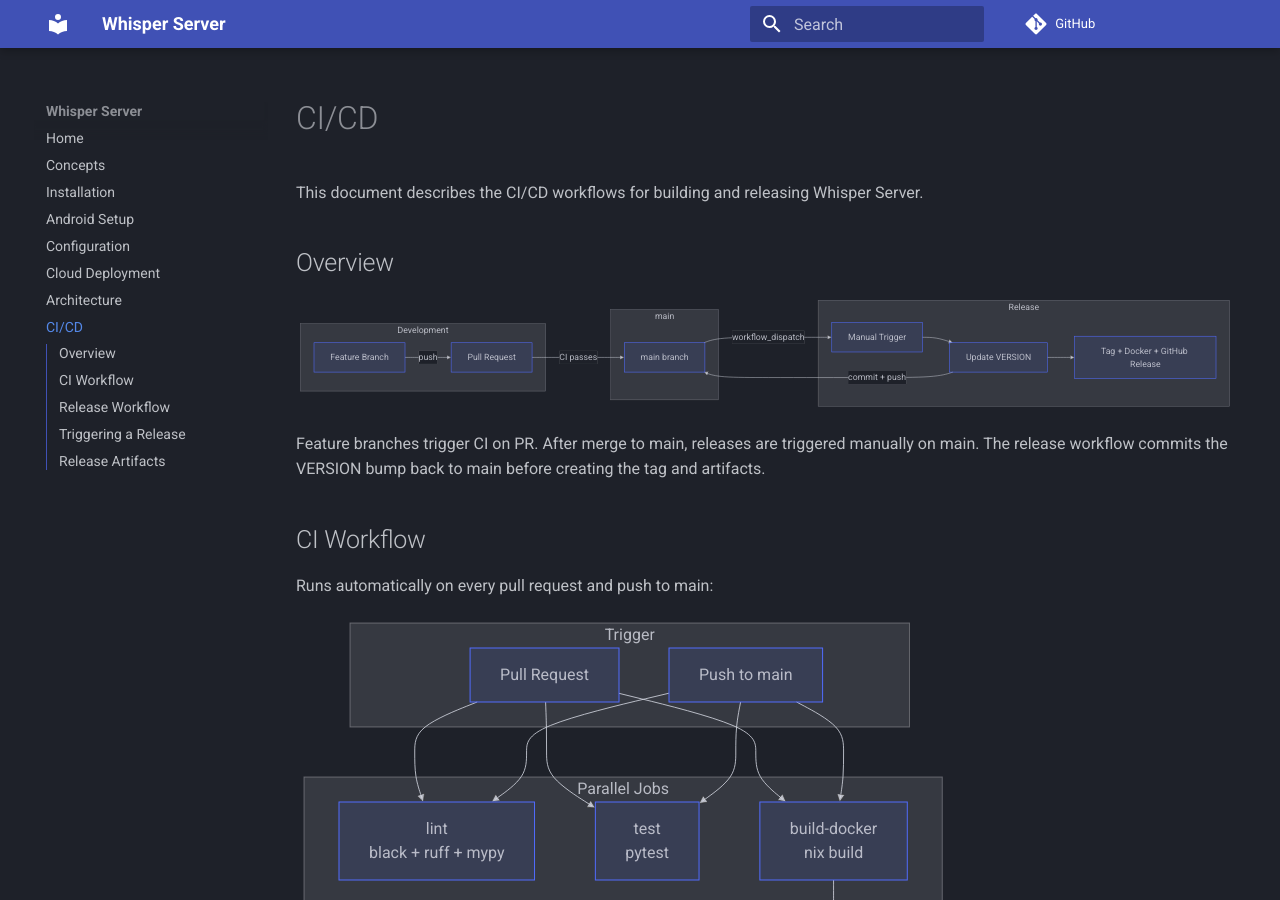
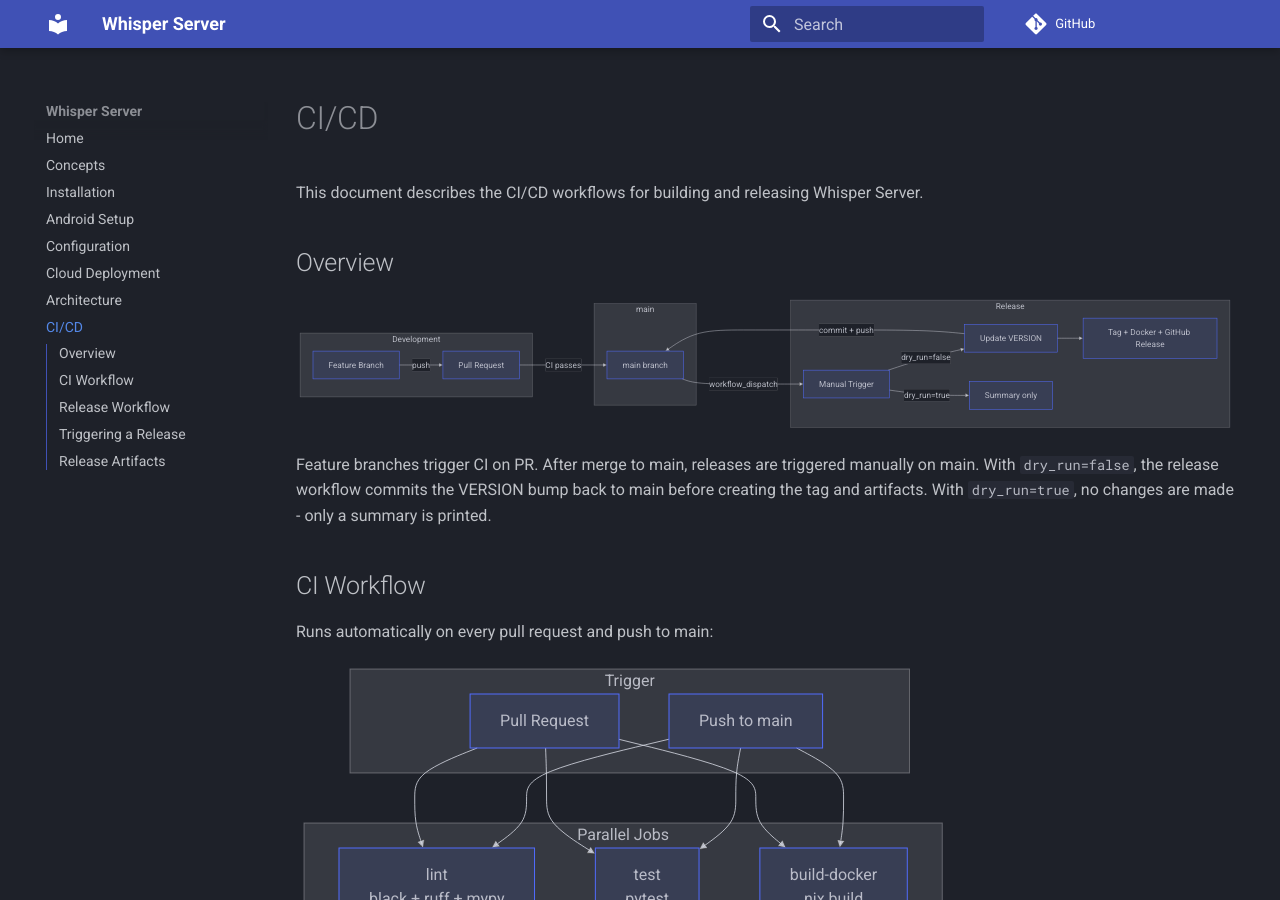
Before and after one commit to paolino/whisper-server, an MkDocs documentation site: the page built from docs/ci-cd.md, in a window 1280 px wide and 900 px high. Built offline with MkDocs 1.6.1 and Material for MkDocs 9.7.7, drawn with Linux system fonts in a browser that asks for light colours; comment, search, counter and statistics services are not loaded.

Commit message:
docs: clarify dry run behavior in CI/CD overview

````diff
--- a/docs/ci-cd.md
+++ b/docs/ci-cd.md
@@ -19,17 +19,19 @@
         R[Manual Trigger]
         V[Update VERSION]
         D[Tag + Docker + GitHub Release]
+        S[Summary only]
     end
 
     FB -->|push| PR
     PR -->|CI passes| M
     M -->|workflow_dispatch| R
-    R --> V
+    R -->|dry_run=false| V
+    R -->|dry_run=true| S
     V -->|commit + push| M
     V --> D
 ```
 
-Feature branches trigger CI on PR. After merge to main, releases are triggered manually on main. The release workflow commits the VERSION bump back to main before creating the tag and artifacts.
+Feature branches trigger CI on PR. After merge to main, releases are triggered manually on main. With `dry_run=false`, the release workflow commits the VERSION bump back to main before creating the tag and artifacts. With `dry_run=true`, no changes are made - only a summary is printed.
 
 ## CI Workflow
 
````
